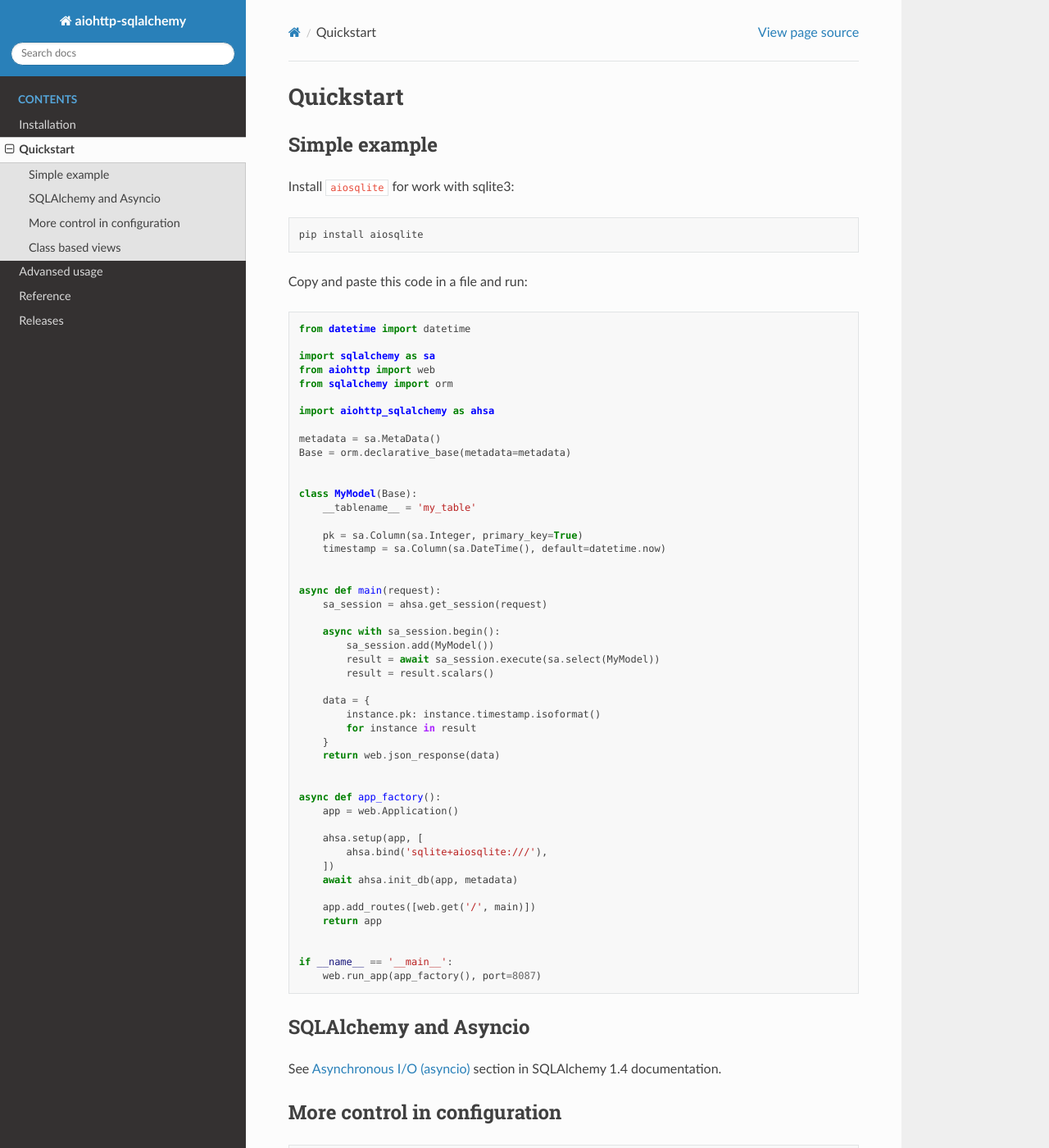
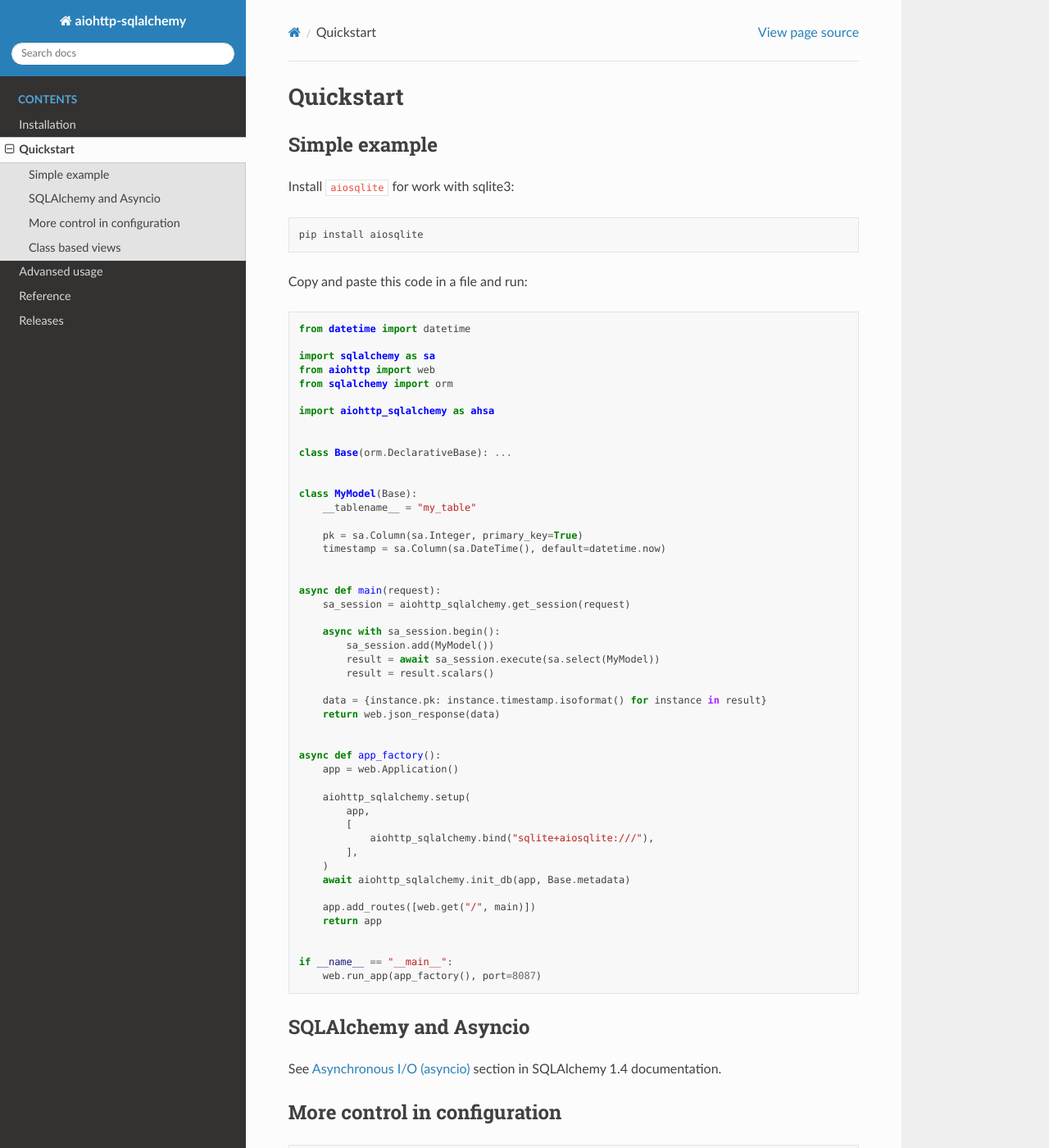
Before and after one commit to ri-gilfanov/aiohttp-sqlalchemy, a Sphinx documentation site: the page built from docs/quickstart.rst, in a window 1280 px wide and 1400 px high. Shown: the whole window at 82% size. Built offline with Sphinx 7.4.7 and the Read the Docs theme 2.0.0, drawn with Linux system fonts in a browser that asks for light colours.

```diff
--- a/docs/quickstart.rst
+++ b/docs/quickstart.rst
@@ -20,45 +20,45 @@ Copy and paste this code in a file and run:
 
   import aiohttp_sqlalchemy as ahsa
 
-  metadata = sa.MetaData()
-  Base = orm.declarative_base(metadata=metadata)
+
+  class Base(orm.DeclarativeBase): ...
 
 
   class MyModel(Base):
-      __tablename__ = 'my_table'
+      __tablename__ = "my_table"
 
       pk = sa.Column(sa.Integer, primary_key=True)
       timestamp = sa.Column(sa.DateTime(), default=datetime.now)
 
 
   async def main(request):
-      sa_session = ahsa.get_session(request)
+      sa_session = aiohttp_sqlalchemy.get_session(request)
 
       async with sa_session.begin():
           sa_session.add(MyModel())
           result = await sa_session.execute(sa.select(MyModel))
           result = result.scalars()
 
-      data = {
-          instance.pk: instance.timestamp.isoformat()
-          for instance in result
-      }
+      data = {instance.pk: instance.timestamp.isoformat() for instance in result}
       return web.json_response(data)
 
 
   async def app_factory():
       app = web.Application()
 
-      ahsa.setup(app, [
-          ahsa.bind('sqlite+aiosqlite:///'),
-      ])
-      await ahsa.init_db(app, metadata)
+      aiohttp_sqlalchemy.setup(
+          app,
+          [
+              aiohttp_sqlalchemy.bind("sqlite+aiosqlite:///"),
+          ],
+      )
+      await aiohttp_sqlalchemy.init_db(app, Base.metadata)
 
-      app.add_routes([web.get('/', main)])
+      app.add_routes([web.get("/", main)])
       return app
 
 
-  if __name__ == '__main__':
+  if __name__ == "__main__":
       web.run_app(app_factory(), port=8087)
 
 
```
Also changed, not shown: README.rst (+14 -14 lines), 3 other files.
